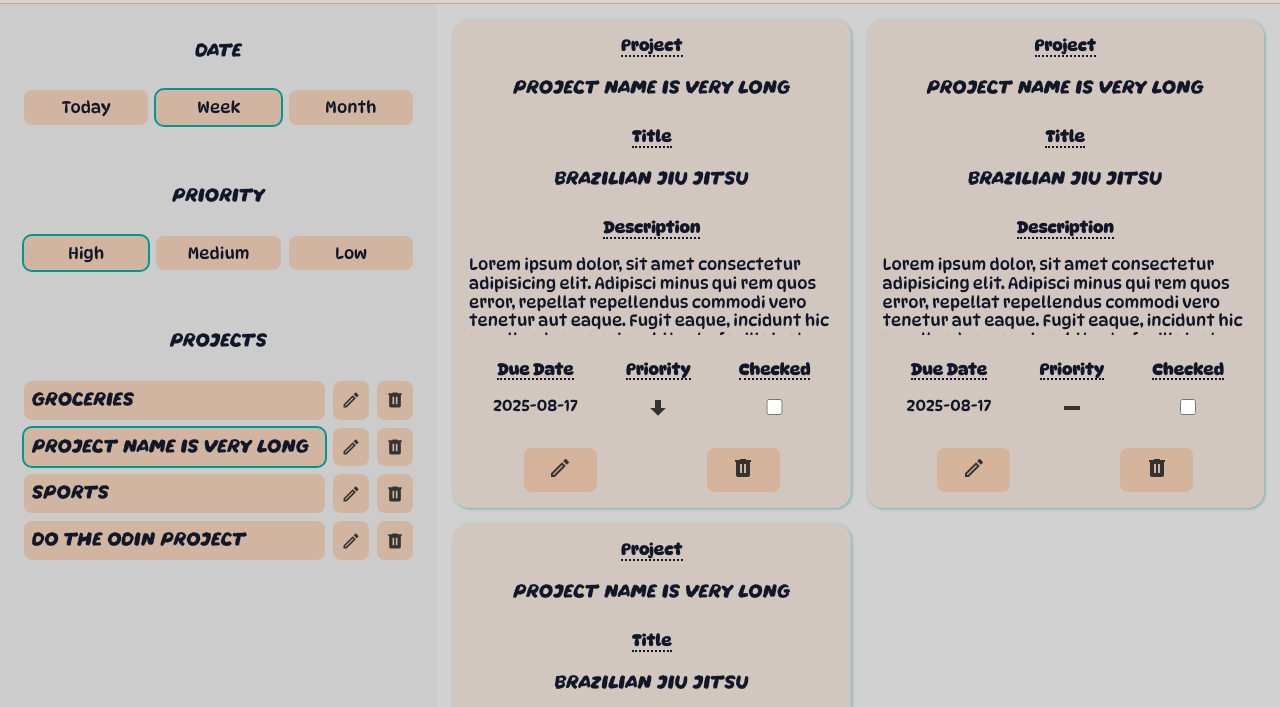
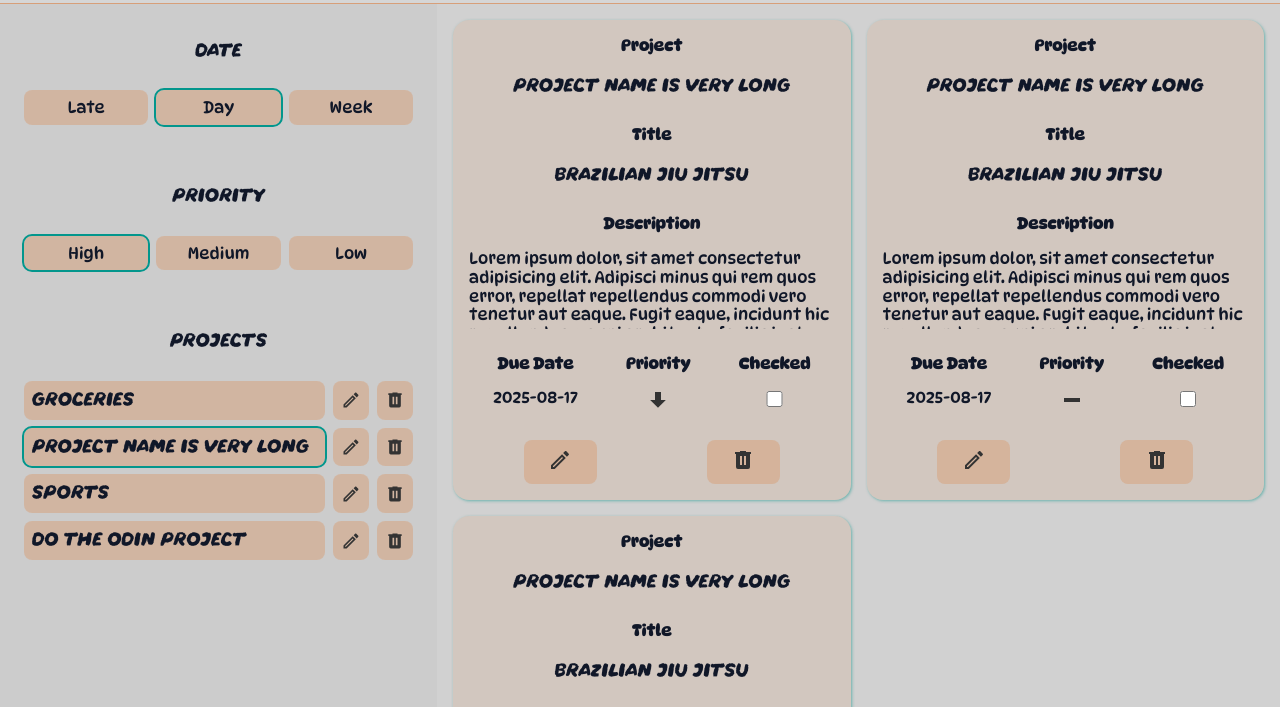
Before and after one commit to bartek8b/zzz-Todo_List, a website built with webpack: page src/template.html in a window 1280 px wide. Shown: the part 44-751 px from the top of the page. Built offline with nearby package versions, Linux system fonts and the light colour scheme.

Commit message:
Change mistake in filterbyDate in iteration

```diff
--- a/src/execution.js
+++ b/src/execution.js
@@ -179,7 +179,7 @@ function filterDueDate(array, days) {
   const todosByDueDate = [];
   const today = new Date();
   for (const p of array) {
-    for (const t of array.todos) {
+    for (const t of p.todos) {
       const dayLeft = (new Date(t.dueDate) - today) / (1000 * 60 * 60 * 24);
       if (dayLeft <= days) {
         todosByDueDate.push(t);
--- a/src/style.css
+++ b/src/style.css
@@ -183,7 +183,7 @@ main > article {
 }
 .data-set > strong {
   align-self: center;
-  border-bottom: 2px dotted hsl(var(--font));
+  /* border-bottom: 2px dotted hsl(var(--font)); */
 }
 .data-set.card-btns-container {
   flex-direction: row;
--- a/src/template.html
+++ b/src/template.html
@@ -18,9 +18,9 @@
         <div>
           <p class="fontTitle">Date</p>
           <ul>
-            <li><button>Today</button></li>
-            <li><button class="checked">Week</button></li>
-            <li><button>Month</button></li>
+            <li><button>Late</button></li>
+            <li><button class="checked">Day</button></li>
+            <li><button>Week</button></li>
           </ul>
         </div>
         <div>
```
